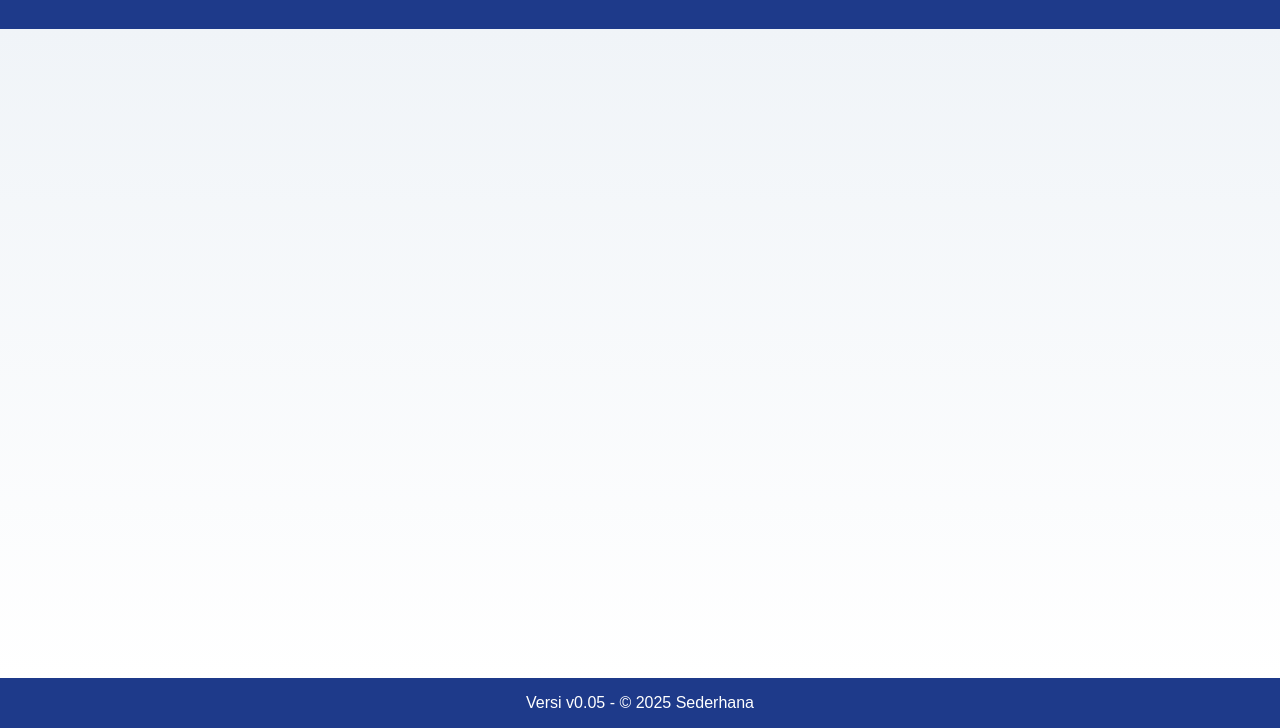
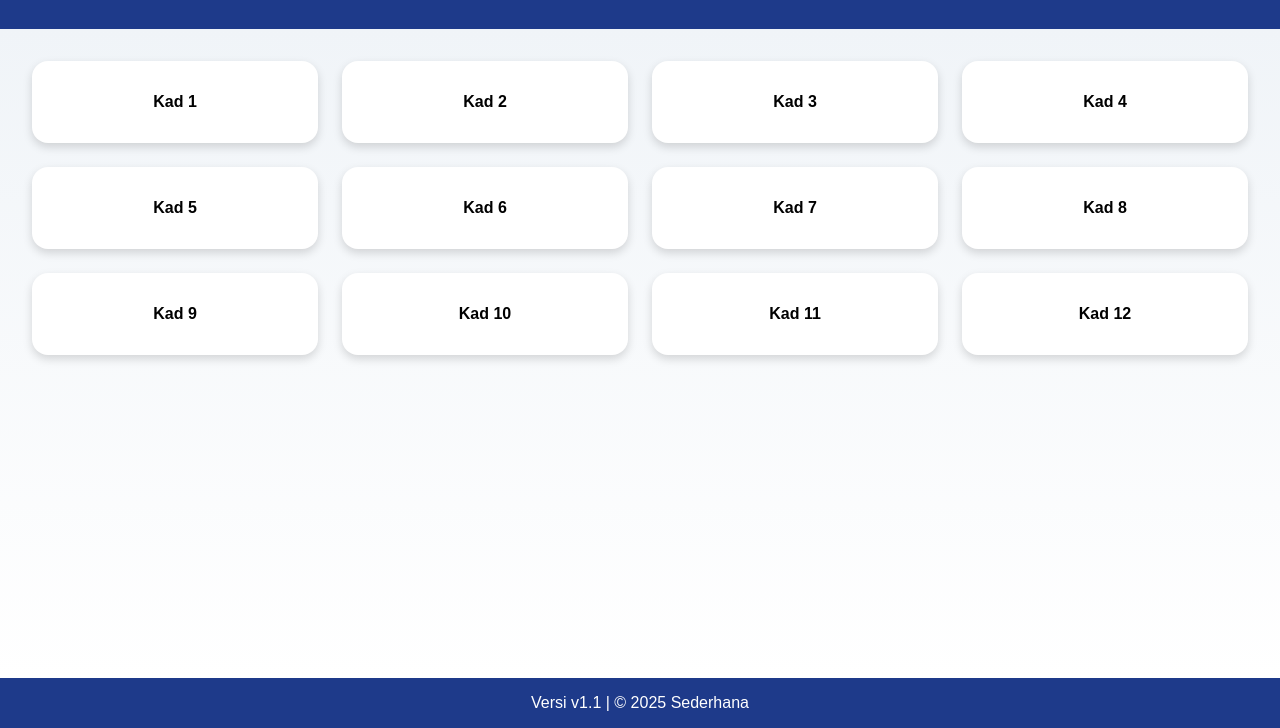
Before and after one commit to mohdsah/game-kartu-sederhana, a plain HTML site: page index.html in a window 1280 px wide. Shown: the part 72-800 px from the top of the page. Drawn offline with Linux system fonts and the light colour scheme.

Commit message:
Update index.html

```diff
--- a/index.html
+++ b/index.html
@@ -3,23 +3,37 @@
 <head>
   <meta charset="UTF-8">
   <meta name="viewport" content="width=device-width, initial-scale=1">
-  <title>Sederhana</title>
+  <title>Sederhana - Home</title>
   <link rel="stylesheet" href="style.css">
 </head>
 <body>
+
 <header>
   <h1>Selamat Datang ke Sederhana</h1>
 </header>
 
 <main>
-    <section class="card-container" id="cardContainer">
-      <!-- Cards akan muncul di sini -->
+  <section class="cards">
+    <div class="card">Kad 1</div>
+    <div class="card">Kad 2</div>
+    <div class="card">Kad 3</div>
+    <div class="card">Kad 4</div>
+    <div class="card">Kad 5</div>
+    <div class="card">Kad 6</div>
+    <div class="card">Kad 7</div>
+    <div class="card">Kad 8</div>
+    <div class="card">Kad 9</div>
+    <div class="card">Kad 10</div>
+    <div class="card">Kad 11</div>
+    <div class="card">Kad 12</div>
   </section>
 </main>
 
 <footer>
-    <p>Versi v0.05 - © 2025 Sederhana</p>
+  <p>Versi v1.1 | © 2025 Sederhana</p>
 </footer>
+
+<button id="topBtn">↑</button>
 
 <script src="script.js"></script>
 </body>
```
Lines whose indentation alone changed are shown as unchanged.
